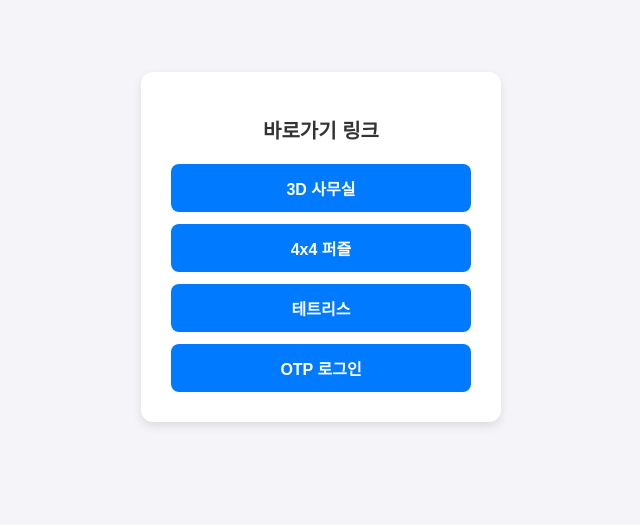
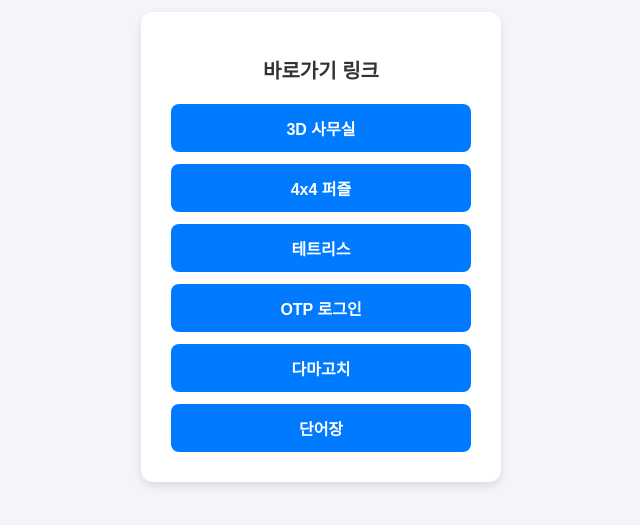
Before and after one commit to ubgn38/ubgn38.github.io, a plain HTML site: page index.html in a window 1280 px wide. Shown: the part 153-678 px from the top of the page, without its empty margins (319-959 px from the left). Drawn offline with Linux system fonts and the light colour scheme.

Commit message:
index.html 업데이트

```diff
--- a/index.html
+++ b/index.html
@@ -56,6 +56,8 @@
             <a href="./p02/" target="_blank">4x4 퍼즐</a>
             <a href="./p03/" target="_blank">테트리스</a>
             <a href="./p04/" target="_blank">OTP 로그인</a>
+            <a href="./p05/" target="_blank">다마고치</a>
+            <a href="./p06/" target="_blank">단어장</a>
         </div>
     </div>
 
```
